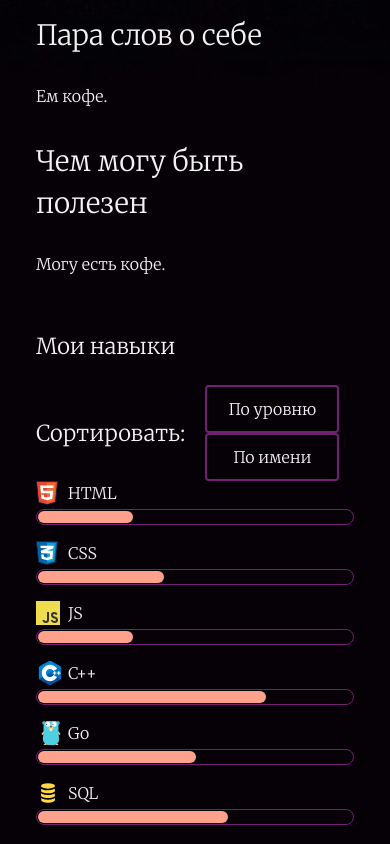
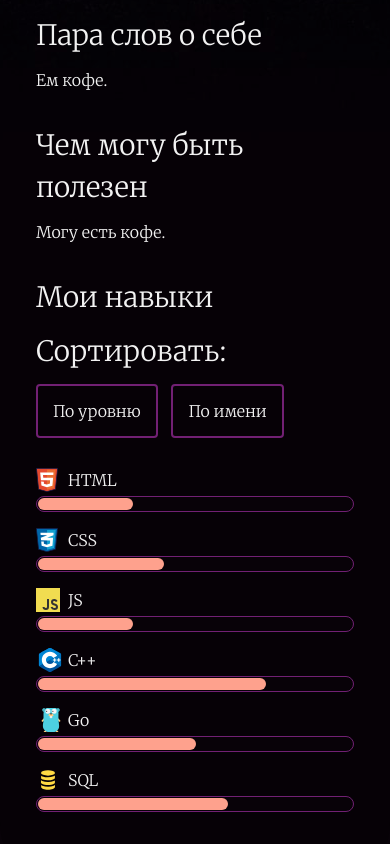
Before and after one commit to XeniaBgd/portfolio, a plain HTML site: page index.html in a window 390 px wide. Shown: the part 860-1704 px from the top of the page. Drawn offline with Linux system fonts and the light colour scheme.

Commit message:
изменена сортировка (объединено в одну фунцию), фикс беготни кнопок по странице

```diff
--- a/script.js
+++ b/script.js
@@ -6,44 +6,26 @@ function SkillList() {
         }
     }
 
-    function SortByLevel(){
-        let button = document.querySelector(".by-level");
+    function setSort(field){
+        let button = document.querySelector(`.by-${field}`);
         button.desc = false;
         button.onclick = function(){
             if(this.desc){
                 this.desc = false;
-                skills.list.sort((a, b) => Number(a.level.slice(0,-2)) > Number(b.level.slice(0,-2)));
+                skills.list.sort((a, b) => a[field] > b[field]);
             }
             else{
                 this.desc = true;
-                skills.list.sort((a, b) => Number(a.level.slice(0,-2)) < Number(b.level.slice(0,-2)));
-
+                skills.list.sort((a, b) => a[field] < b[field]);
             }
             skills.generateElements();
             skills.resetSortedButtons(button);
         }
     }
 
-    function SortByName(){
-        let button = document.querySelector(".by-name");
-        button.desc = false;
-        button.onclick = function(){
-            if(this.desc){
-                this.desc = false;
-                skills.list.sort((a, b) => a.name < b.name);
-                //skills.list = skills.list.reverse();
-
-            }
-            else{
-                this.desc = true;
-                skills.list.sort((a, b) => a.name > b.name);
-            }
-            skills.generateElements();
-            skills.resetSortedButtons(button);
-        }
-    }
-    SortByLevel();
-    SortByName();
+    /* RULE // setting sorting for button css classes '.by-{field}', field - from class Skill */
+    setSort("level")
+    setSort("name")
 
     return {
         sortedBy: "",
@@ -60,7 +42,7 @@ function SkillList() {
             skillsListElement.innerHTML = '';
             this.list.forEach(skill => {
                 let decl = document.createElement("dt");
-                // image name format: img/icon-{lowercase name}.svg
+                /* RULE // image name format: img/icon-{lowercase name}.svg */
                 decl.style.backgroundImage = `url('img/icon-${skill.name.toLowerCase()}.svg')`;
                 decl.innerHTML = skill.name ;
 
--- a/style.css
+++ b/style.css
@@ -23,9 +23,6 @@ img{
 }
 
 .container {
-  /*max-width: 928px;
-  margin: 0 auto;
-  */
   padding: 0 16px;
   margin: auto;
 }
@@ -111,7 +108,7 @@ img{
 
 .intro h3,
 .portfolio h3 {
-  /*margin: 0 0 12px;*/
+  margin: 0 0 12px;
   font-size: 28px;
   line-height: 1.5;
   font-weight: 500;
@@ -177,7 +174,10 @@ img{
 .sort-container{
   display: flex;
   justify-content: space-between;
-  align-items: center;
+}
+
+.sort-container div{
+  margin-bottom: 30px;
 }
 
 .sort-container h3{
@@ -194,6 +194,7 @@ img{
   cursor: pointer;
   color: var(--text-color);
   border: 2px solid var(--level-border);
+  margin-right: 10px;
 }
 
 .skills-sort-buttons:hover {
@@ -234,6 +235,7 @@ img{
   border-radius: 4px;
   background-color: #712073;
   color: #ffffff;
+  margin-bottom: 30px;
 }
 
 .page-footer {
@@ -269,27 +271,13 @@ img{
   .heading{
     font-size: 60px;
   }
-
-}
-
-@media screen and (max-width: 730px){
-  .skills h3{
-    font-size: 22px;
-  }
-}
-
-@media screen and (max-width: 650px){
-  .skills-sort-buttons{
-    padding: 12px;
-  }
   .skills header{
     flex-direction: column;
   }
   .sort-container{
-    justify-content: flex-start;
-
+    flex-direction: column;
+    align-items:flex-start;
   }
-
 }
 
 @media screen and (max-width: 560px){
@@ -299,9 +287,7 @@ img{
   .subheading{
     font-size: 46px;
   }
-  .skills-sort-buttons{
-    width: 80%;
-  }
+
 }
 
 @media screen and (max-width: 430px){
@@ -310,9 +296,6 @@ img{
   }
   .subheading{
     font-size: 36px;
-  }
-  .skills-sort-buttons{
-    width: 90%;
   }
 }
 
```
